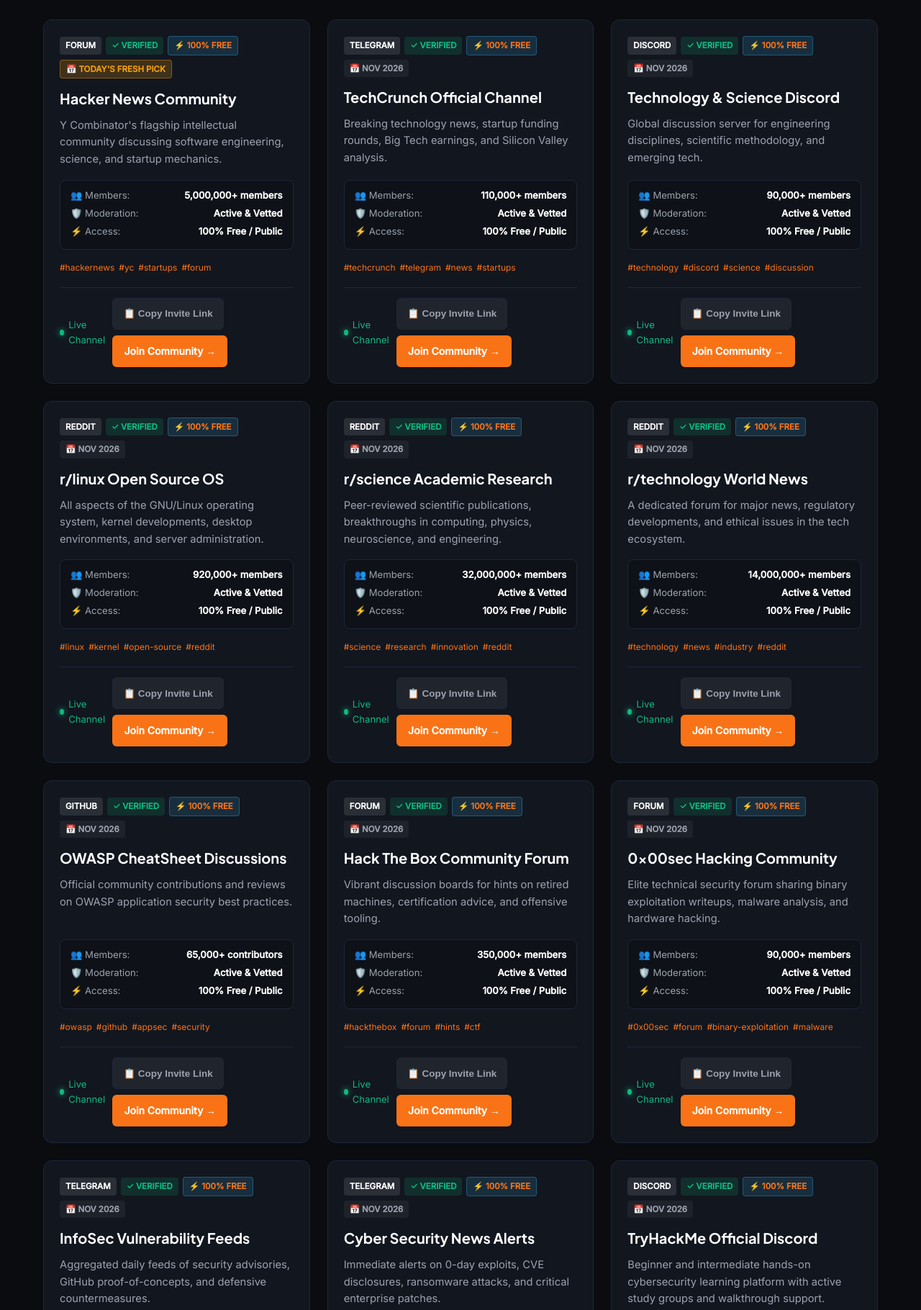
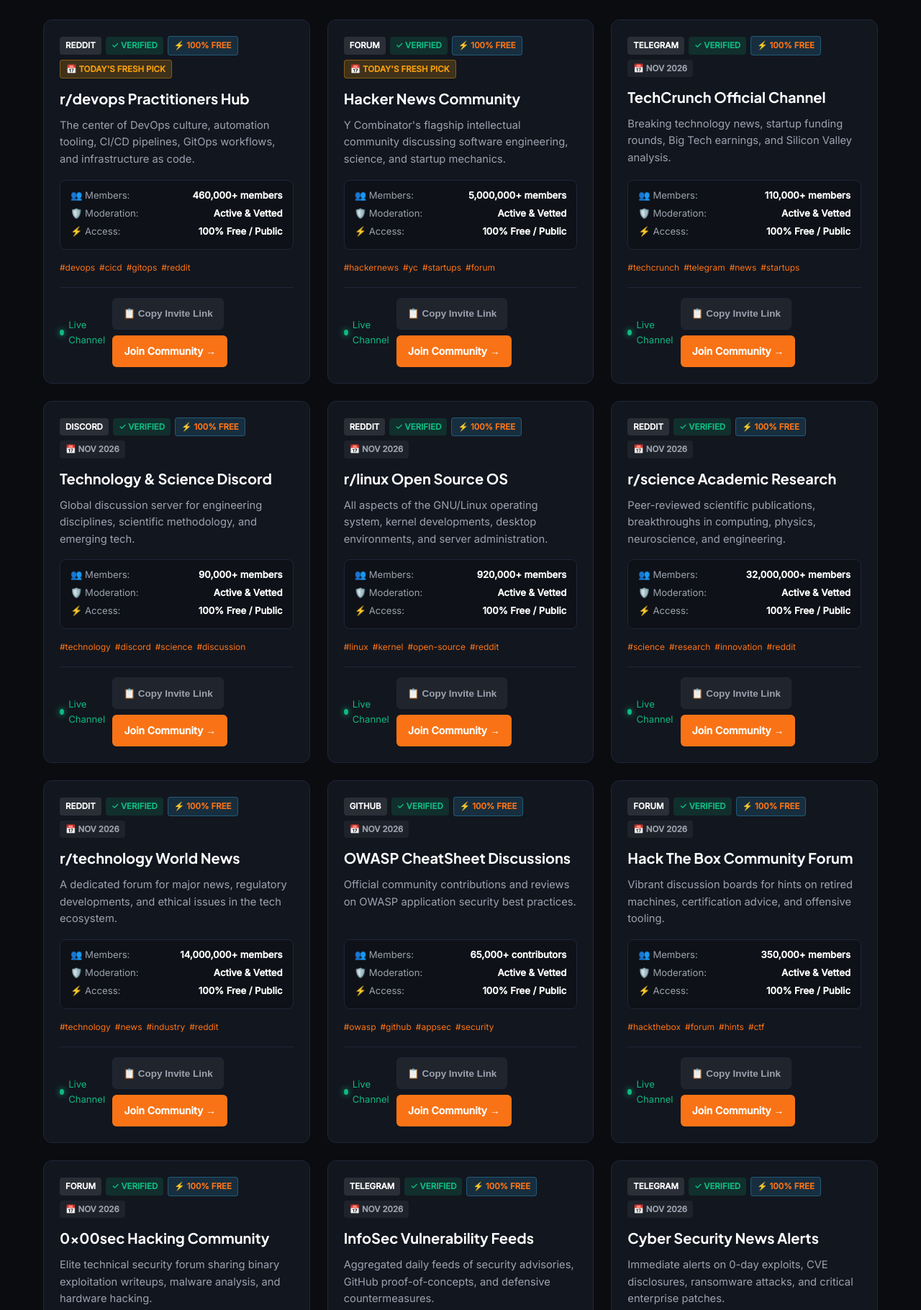
Before and after one commit to jibranpcccc/aws-certified-solutions-architects-guild, a plain HTML site: page index.html in a window 1280 px wide. Shown: the part 1208-3028 px from the top of the page at 72% size. Drawn offline with Linux system fonts and the light colour scheme.

Commit message:
feat(replenishment): fresh community links added - 2026-11-18 [skip ci]

```diff
--- a/feed.xml
+++ b/feed.xml
@@ -4,10 +4,17 @@
     <title>AWS Certified Solutions Architects Guild</title>
     <link>https://jibranpcccc.github.io/aws-certified-solutions-architects-guild/</link>
     <description>Verified community directory and updates.</description>
-    <lastBuildDate>Wed, 18 Nov 2026 06:08:18 GMT</lastBuildDate>
+    <lastBuildDate>Wed, 18 Nov 2026 07:28:45 GMT</lastBuildDate>
     <atom:link href="https://jibranpcccc.github.io/aws-certified-solutions-architects-guild/feed.xml" rel="self" type="application/rss+xml"/>
     <atom:link href="https://pubsubhubbub.appspot.com/" rel="hub"/>
-                                                                                                                                                                                                        <item>
+                                                                                                                                                                                                            <item>
+      <title>📅 Today's Fresh Pick: r/devops Practitioners Hub (Reddit)</title>
+      <link>https://www.reddit.com/r/devops/</link>
+      <guid isPermaLink="false">https://jibranpcccc.github.io/aws-certified-solutions-architects-guild/#aws-certified-solutions-architects-guild-reddit-1-2026-11-18</guid>
+      <pubDate>Wed, 18 Nov 2026 07:28:45 GMT</pubDate>
+      <description>Newly verified community added to AWS Certified Solutions Architects Guild: The center of DevOps culture, automation tooling, CI/CD pipelines, GitOps workflows, and infrastructure as code.</description>
+    </item>
+<item>
       <title>📅 Today's Fresh Pick: Hacker News Community (Forum)</title>
       <link>https://news.ycombinator.com</link>
       <guid isPermaLink="false">https://jibranpcccc.github.io/aws-certified-solutions-architects-guild/#aws-certified-solutions-architects-guild-forum-20261011-1-2026-11-18</guid>
@@ -175,12 +182,5 @@
       <pubDate>Mon, 19 Oct 2026 06:08:08 GMT</pubDate>
       <description>Newly verified community added to AWS Certified Solutions Architects Guild: Y Combinator's flagship intellectual community discussing software engineering, science, and startup mechanics.</description>
     </item>
-<item>
-      <title>📅 Today's Fresh Pick: Hacker News Community (Forum)</title>
-      <link>https://news.ycombinator.com</link>
-      <guid isPermaLink="false">https://jibranpcccc.github.io/aws-certified-solutions-architects-guild/#aws-certified-solutions-architects-guild-forum-20261011-1-2026-10-18</guid>
-      <pubDate>Sun, 18 Oct 2026 06:08:06 GMT</pubDate>
-      <description>Newly verified community added to AWS Certified Solutions Architects Guild: Y Combinator's flagship intellectual community discussing software engineering, science, and startup mechanics.</description>
-    </item>
   </channel>
 </rss>
--- a/index.html
+++ b/index.html
@@ -148,149 +148,149 @@
           {
             "@type": "ListItem",
             "position": 1,
+            "name": "r/devops Practitioners Hub",
+            "description": "The center of DevOps culture, automation tooling, CI/CD pipelines, GitOps workflows, and infrastructure as code.",
+            "url": "https://www.reddit.com/r/devops/"
+          },
+          {
+            "@type": "ListItem",
+            "position": 2,
             "name": "Hacker News Community",
             "description": "Y Combinator's flagship intellectual community discussing software engineering, science, and startup mechanics.",
             "url": "https://news.ycombinator.com"
           },
           {
             "@type": "ListItem",
-            "position": 2,
+            "position": 3,
             "name": "TechCrunch Official Channel",
             "description": "Breaking technology news, startup funding rounds, Big Tech earnings, and Silicon Valley analysis.",
             "url": "https://t.me/techcrunch"
           },
           {
             "@type": "ListItem",
-            "position": 3,
+            "position": 4,
             "name": "Technology & Science Discord",
             "description": "Global discussion server for engineering disciplines, scientific methodology, and emerging tech.",
             "url": "https://discord.gg/tech"
           },
           {
             "@type": "ListItem",
-            "position": 4,
+            "position": 5,
             "name": "r/linux Open Source OS",
             "description": "All aspects of the GNU/Linux operating system, kernel developments, desktop environments, and server administration.",
             "url": "https://www.reddit.com/r/linux/"
           },
           {
             "@type": "ListItem",
-            "position": 5,
+            "position": 6,
             "name": "r/science Academic Research",
             "description": "Peer-reviewed scientific publications, breakthroughs in computing, physics, neuroscience, and engineering.",
             "url": "https://www.reddit.com/r/science/"
           },
           {
             "@type": "ListItem",
-            "position": 6,
+            "position": 7,
             "name": "r/technology World News",
             "description": "A dedicated forum for major news, regulatory developments, and ethical issues in the tech ecosystem.",
             "url": "https://www.reddit.com/r/technology/"
           },
           {
             "@type": "ListItem",
-            "position": 7,
+            "position": 8,
             "name": "OWASP CheatSheet Discussions",
             "description": "Official community contributions and reviews on OWASP application security best practices.",
             "url": "https://github.com/OWASP/CheatSheetSeries/discussions"
           },
           {
             "@type": "ListItem",
-            "position": 8,
+            "position": 9,
             "name": "Hack The Box Community Forum",
             "description": "Vibrant discussion boards for hints on retired machines, certification advice, and offensive tooling.",
             "url": "https://forum.hackthebox.com"
           },
           {
             "@type": "ListItem",
-            "position": 9,
+            "position": 10,
             "name": "0x00sec Hacking Community",
             "description": "Elite technical security forum sharing binary exploitation writeups, malware analysis, and hardware hacking.",
             "url": "https://0x00sec.org"
           },
           {
             "@type": "ListItem",
-            "position": 10,
+            "position": 11,
             "name": "InfoSec Vulnerability Feeds",
             "description": "Aggregated daily feeds of security advisories, GitHub proof-of-concepts, and defensive countermeasures.",
             "url": "https://t.me/infosec_alerts"
           },
           {
             "@type": "ListItem",
-            "position": 11,
+            "position": 12,
             "name": "Cyber Security News Alerts",
             "description": "Immediate alerts on 0-day exploits, CVE disclosures, ransomware attacks, and critical enterprise patches.",
             "url": "https://t.me/cybersecurity_news"
           },
           {
             "@type": "ListItem",
-            "position": 12,
+            "position": 13,
             "name": "TryHackMe Official Discord",
             "description": "Beginner and intermediate hands-on cybersecurity learning platform with active study groups and walkthrough support.",
             "url": "https://discord.gg/tryhackme"
           },
           {
             "@type": "ListItem",
-            "position": 13,
+            "position": 14,
             "name": "Hack The Box Official Discord",
             "description": "Official community for Hack The Box users tackling active CTF machines, forensic challenges, and Academy modules.",
             "url": "https://discord.gg/hackthebox"
           },
           {
             "@type": "ListItem",
-            "position": 14,
+            "position": 15,
             "name": "r/bugbounty Hunters",
             "description": "Tips, methodologies, writeups, and bounty program discussions for HackerOne and Bugcrowd researchers.",
             "url": "https://www.reddit.com/r/bugbounty/"
           },
           {
             "@type": "ListItem",
-            "position": 15,
+            "position": 16,
             "name": "r/ethicalhacking Community",
             "description": "Ethical hacking guides, Kali Linux tools, network reconnaissance, and offensive security learning resources.",
             "url": "https://www.reddit.com/r/ethicalhacking/"
           },
           {
             "@type": "ListItem",
-            "position": 16,
+            "position": 17,
             "name": "r/netsec Network Security",
             "description": "Peer-reviewed technical infosec community sharing vulnerability advisories, exploit analysis, and security whitepapers.",
             "url": "https://www.reddit.com/r/netsec/"
           },
           {
             "@type": "ListItem",
-            "position": 17,
+            "position": 18,
             "name": "r/cybersecurity Defense Hub",
             "description": "Primary community for enterprise security analysts, blue teams, compliance frameworks, and threat intelligence.",
             "url": "https://www.reddit.com/r/cybersecurity/"
           },
           {
             "@type": "ListItem",
-            "position": 18,
+            "position": 19,
             "name": "DEV Community WebDev Hub",
             "description": "Global developer blogging and discussion platform sharing tutorials, benchmarks, and project breakdowns.",
             "url": "https://dev.to/t/webdev"
           },
           {
             "@type": "ListItem",
-            "position": 19,
+            "position": 20,
             "name": "Stack Overflow Python Questions",
             "description": "The world's largest repository of solved Python questions, debugging threads, and code snippets.",
             "url": "https://stackoverflow.com/questions/tagged/python"
           },
           {
             "@type": "ListItem",
-            "position": 20,
+            "position": 21,
             "name": "Next.js GitHub Discussions",
             "description": "Active community discussions and RFCs on Next.js architectures, streaming SSR, and edge rendering.",
             "url": "https://github.com/vercel/next.js/discussions"
-          },
-          {
-            "@type": "ListItem",
-            "position": 21,
-            "name": "r/devops Practitioners Hub",
-            "description": "The center of DevOps culture, automation tooling, CI/CD pipelines, GitOps workflows, and infrastructure as code.",
-            "url": "https://www.reddit.com/r/devops/"
           },
           {
             "@type": "ListItem",
@@ -617,7 +617,31 @@
         </div>
         <div id="vetted-communities" class="grid">
 
-        <div id="community-card-1" class="card" data-platform="forum" data-category="computer science & startups">
+        <div id="community-card-1" class="card" data-platform="reddit" data-category="devops & ci/cd">
+            <div class="card-header">
+                <span class="badge badge-platform">Reddit</span>
+                <span class="badge badge-verified">✓ Verified</span>
+                <span class="badge badge-free">⚡ 100% Free</span>
+                <span class="badge badge-date" style="background: rgba(245, 158, 11, 0.2); color: #f59e0b; border: 1px solid rgba(245, 158, 11, 0.4); font-weight: 700;">📅 Today's Fresh Pick</span>
+            </div>
+            <h3 class="card-title">r/devops Practitioners Hub</h3>
+            <p class="card-desc">The center of DevOps culture, automation tooling, CI/CD pipelines, GitOps workflows, and infrastructure as code.</p>
+            <div class="spec-matrix">
+                <div class="spec-row"><span>👥 Members:</span> <strong>460,000+ members</strong></div>
+                <div class="spec-row"><span>🛡️ Moderation:</span> <strong>Active & Vetted</strong></div>
+                <div class="spec-row"><span>⚡ Access:</span> <strong>100% Free / Public</strong></div>
+            </div>
+            <div class="tags-row"><span class="tag">#devops</span><span class="tag">#cicd</span><span class="tag">#gitops</span><span class="tag">#reddit</span></div>
+            <div class="card-footer">
+                <span class="activity-pulse"><span class="pulse-dot"></span> Live Channel</span>
+                <div class="card-actions">
+                    <button class="btn-copy-invite" onclick="copyInviteLink(event, 'https://www.reddit.com/r/devops/')">📋 Copy Invite Link</button>
+                    <a href="https://www.reddit.com/r/devops/" target="_blank" rel="noopener noreferrer" class="btn-join">Join Community →</a>
+                </div>
+            </div>
+        </div>
+
+        <div id="community-card-2" class="card" data-platform="forum" data-category="computer science & startups">
             <div class="card-header">
                 <span class="badge badge-platform">Forum</span>
                 <span class="badge badge-verified">✓ Verified</span>
@@ -641,7 +665,7 @@
             </div>
         </div>
 
-        <div id="community-card-2" class="card" data-platform="telegram" data-category="tech news">
+        <div id="community-card-3" class="card" data-platform="telegram" data-category="tech news">
             <div class="card-header">
                 <span class="badge badge-platform">Telegram</span>
                 <span class="badge badge-verified">✓ Verified</span>
@@ -665,7 +689,7 @@
             </div>
         </div>
 
-        <div id="community-card-3" class="card" data-platform="discord" data-category="tech discussion">
+        <div id="community-card-4" class="card" data-platform="discord" data-category="tech discussion">
             <div class="card-header">
                 <span class="badge badge-platform">Discord</span>
                 <span class="badge badge-verified">✓ Verified</span>
@@ -689,7 +713,7 @@
             </div>
         </div>
 
-        <div id="community-card-4" class="card" data-platform="reddit" data-category="linux & os">
+        <div id="community-card-5" class="card" data-platform="reddit" data-category="linux & os">
             <div class="card-header">
                 <span class="badge badge-platform">Reddit</span>
                 <span class="badge badge-verified">✓ Verified</span>
@@ -713,7 +737,7 @@
             </div>
         </div>
 
-        <div id="community-card-5" class="card" data-platform="reddit" data-category="science & innovation">
+        <div id="community-card-6" class="card" data-platform="reddit" data-category="science & innovation">
             <div class="card-header">
                 <span class="badge badge-platform">Reddit</span>
                 <span class="badge badge-verified">✓ Verified</span>
@@ -737,7 +761,7 @@
             </div>
         </div>
 
-        <div id="community-card-6" class="card" data-platform="reddit" data-category="tech news">
+        <div id="community-card-7" class="card" data-platform="reddit" data-category="tech news">
             <div class="card-header">
                 <span class="badge badge-platform">Reddit</span>
                 <span class="badge badge-verified">✓ Verified</span>
@@ -761,7 +785,7 @@
             </div>
         </div>
 
-        <div id="community-card-7" class="card" data-platform="github" data-category="appsec">
+        <div id="community-card-8" class="card" data-platform="github" data-category="appsec">
             <div class="card-header">
                 <span class="badge badge-platform">GitHub</span>
                 <span class="badge badge-verified">✓ Verified</span>
@@ -785,7 +809,7 @@
             </div>
         </div>
 
-        <div id="community-card-8" class="card" data-platform="forum" data-category="penetration testing">
+        <div id="community-card-9" class="card" data-platform="forum" data-category="penetration testing">
             <div class="card-header">
                 <span class="badge badge-platform">Forum</span>
                 <span class="badge badge-verified">✓ Verified</span>
@@ -809,7 +833,7 @@
             </div>
         </div>
 
-        <div id="community-card-9" class="card" data-platform="forum" data-category="offensive security">
+        <div id="community-card-10" class="card" data-platform="forum" data-category="offensive security">
             <div class="card-header">
                 <span class="badge badge-platform">Forum</span>
                 <span class="badge badge-verified">✓ Verified</span>
@@ -833,7 +857,7 @@
             </div>
         </div>
 
-        <div id="community-card-10" class="card" data-platform="telegram" data-category="vulnerability research">
+        <div id="community-card-11" class="card" data-platform="telegram" data-category="vulnerability research">
             <div class="card-header">
                 <span class="badge badge-platform">Telegram</span>
                 <span class="badge badge-verified">✓ Verified</span>
@@ -857,7 +881,7 @@
             </div>
         </div>
 
-        <div id="community-card-11" class="card" data-platform="telegram" data-category="threat intelligence">
+        <div id="community-card-12" class="card" data-platform="telegram" data-category="threat intelligence">
             <div class="card-header">
                 <span class="badge badge-platform">Telegram</span>
                 <span class="badge badge-verified">✓ Verified</span>
@@ -881,7 +905,7 @@
             </div>
         </div>
 
-        <div id="community-card-12" class="card" data-platform="discord" data-category="cybersecurity education">
+        <div id="community-card-13" class="card" data-platform="discord" data-category="cybersecurity education">
             <div class="card-header">
                 <span class="badge badge-platform">Discord</span>
                 <span class="badge badge-verified">✓ Verified</span>
@@ -905,7 +929,7 @@
             </div>
         </div>
 
-        <div id="community-card-13" class="card" data-platform="discord" data-category="ctf & labs">
+        <div id="community-card-14" class="card" data-platform="discord" data-category="ctf & labs">
             <div class="card-header">
                 <span class="badge badge-platform">Discord</span>
                 <span class="badge badge-verified">✓ Verified</span>
@@ -929,7 +953,7 @@
             </div>
         </div>
 
-        <div id="community-card-14" class="card" data-platform="reddit" data-category="bug bounty">
+        <div id="community-card-15" class="card" data-platform="reddit" data-category="bug bounty">
             <div class="card-header">
                 <span class="badge badge-platform">Reddit</span>
                 <span class="badge badge-verified">✓ Verified</span>
@@ -953,7 +977,7 @@
             </div>
         </div>
 
-        <div id="community-card-15" class="card" data-platform="reddit" data-category="penetration testing">
+        <div id="community-card-16" class="card" data-platform="reddit" data-category="penetration testing">
             <div class="card-header">
                 <span class="badge badge-platform">Reddit</span>
                 <span class="badge badge-verified">✓ Verified</span>
@@ -977,7 +1001,7 @@
             </div>
         </div>
 
-        <div id="community-card-16" class="card" data-platform="reddit" data-category="information security">
+        <div id="community-card-17" class="card" data-platform="reddit" data-category="information security">
             <div class="card-header">
                 <span class="badge badge-platform">Reddit</span>
                 <span class="badge badge-verified">✓ Verified</span>
@@ -1001,7 +1025,7 @@
             </div>
         </div>
 
-        <div id="community-card-17" class="card" data-platform="reddit" data-category="cybersecurity">
+        <div id="community-card-18" class="card" data-platform="reddit" data-category="cybersecurity">
             <div class="card-header">
                 <span class="badge badge-platform">Reddit</span>
                 <span class="badge badge-verified">✓ Verified</span>
@@ -1025,7 +1049,7 @@
             </div>
         </div>
 
-        <div id="community-card-18" class="card" data-platform="forum" data-category="web development">
+        <div id="community-card-19" class="card" data-platform="forum" data-category="web development">
             <div class="card-header">
                 <span class="badge badge-platform">Forum</span>
                 <span class="badge badge-verified">✓ Verified</span>
@@ -1049,7 +1073,7 @@
             </div>
         </div>
 
-        <div id="community-card-19" class="card" data-platform="forum" data-category="python development">
+        <div id="community-card-20" class="card" data-platform="forum" data-category="python development">
             <div class="card-header">
                 <span class="badge badge-platform">Forum</span>
                 <span class="badge badge-verified">✓ Verified</span>
@@ -1073,7 +1097,7 @@
             </div>
         </div>
 
-        <div id="community-card-20" class="card" data-platform="github" data-category="frontend engineering">
+        <div id="community-card-21" class="card" data-platform="github" data-category="frontend engineering">
             <div class="card-header">
                 <span class="badge badge-platform">GitHub</span>
                 <span class="badge badge-verified">✓ Verified</span>
@@ -1093,30 +1117,6 @@
                 <div class="card-actions">
                     <button class="btn-copy-invite" onclick="copyInviteLink(event, 'https://github.com/vercel/next.js/discussions')">📋 Copy Invite Link</button>
                     <a href="https://github.com/vercel/next.js/discussions" target="_blank" rel="noopener noreferrer" class="btn-join">Join Community →</a>
-                </div>
-            </div>
-        </div>
-
-        <div id="community-card-21" class="card" data-platform="reddit" data-category="devops & ci/cd">
-            <div class="card-header">
-                <span class="badge badge-platform">Reddit</span>
-                <span class="badge badge-verified">✓ Verified</span>
-                <span class="badge badge-free">⚡ 100% Free</span>
-                <span class="badge badge-date">📅 Nov 2026</span>
-            </div>
-            <h3 class="card-title">r/devops Practitioners Hub</h3>
-            <p class="card-desc">The center of DevOps culture, automation tooling, CI/CD pipelines, GitOps workflows, and infrastructure as code.</p>
-            <div class="spec-matrix">
-                <div class="spec-row"><span>👥 Members:</span> <strong>460,000+ members</strong></div>
-                <div class="spec-row"><span>🛡️ Moderation:</span> <strong>Active & Vetted</strong></div>
-                <div class="spec-row"><span>⚡ Access:</span> <strong>100% Free / Public</strong></div>
-            </div>
-            <div class="tags-row"><span class="tag">#devops</span><span class="tag">#cicd</span><span class="tag">#gitops</span><span class="tag">#reddit</span></div>
-            <div class="card-footer">
-                <span class="activity-pulse"><span class="pulse-dot"></span> Live Channel</span>
-                <div class="card-actions">
-                    <button class="btn-copy-invite" onclick="copyInviteLink(event, 'https://www.reddit.com/r/devops/')">📋 Copy Invite Link</button>
-                    <a href="https://www.reddit.com/r/devops/" target="_blank" rel="noopener noreferrer" class="btn-join">Join Community →</a>
                 </div>
             </div>
         </div>
```
Also changed, not shown: data/groups.json (+20 -19 lines).
